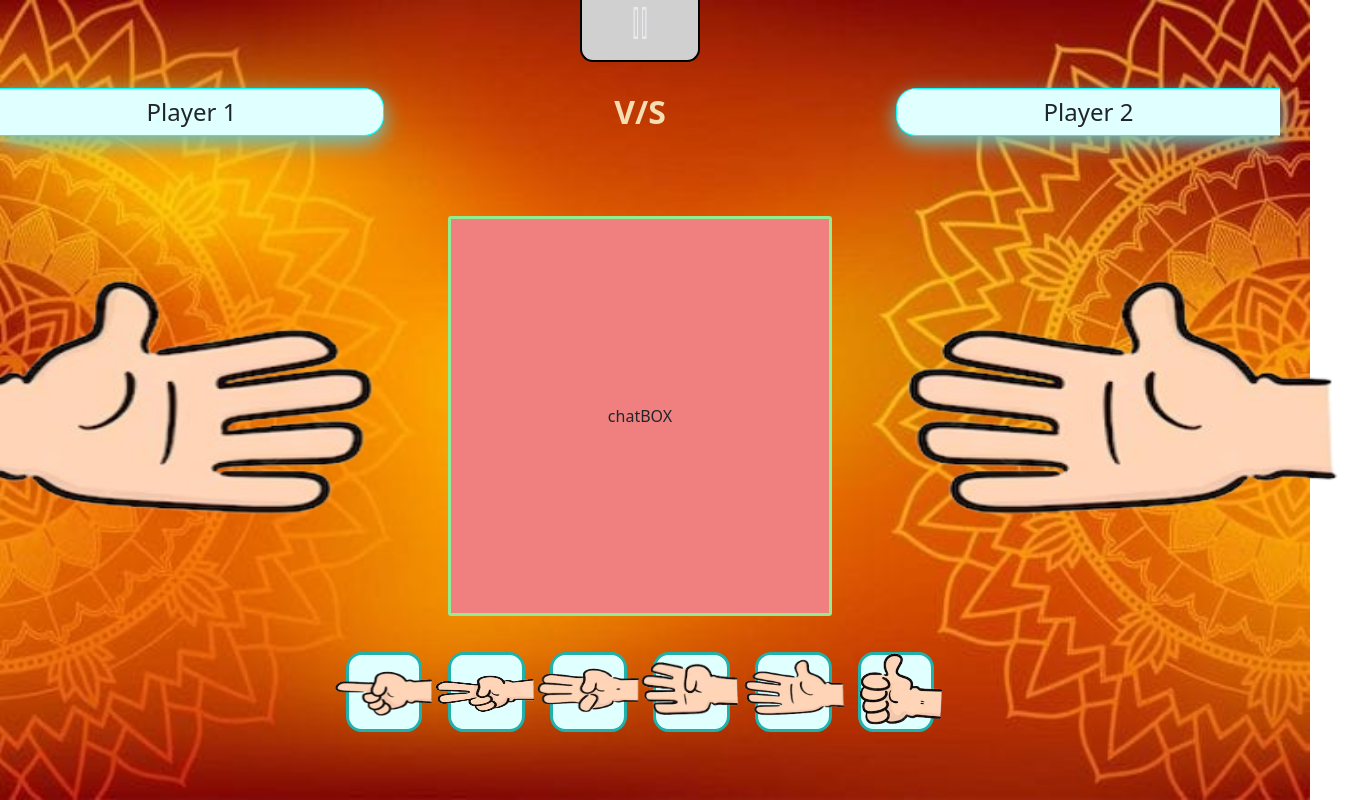
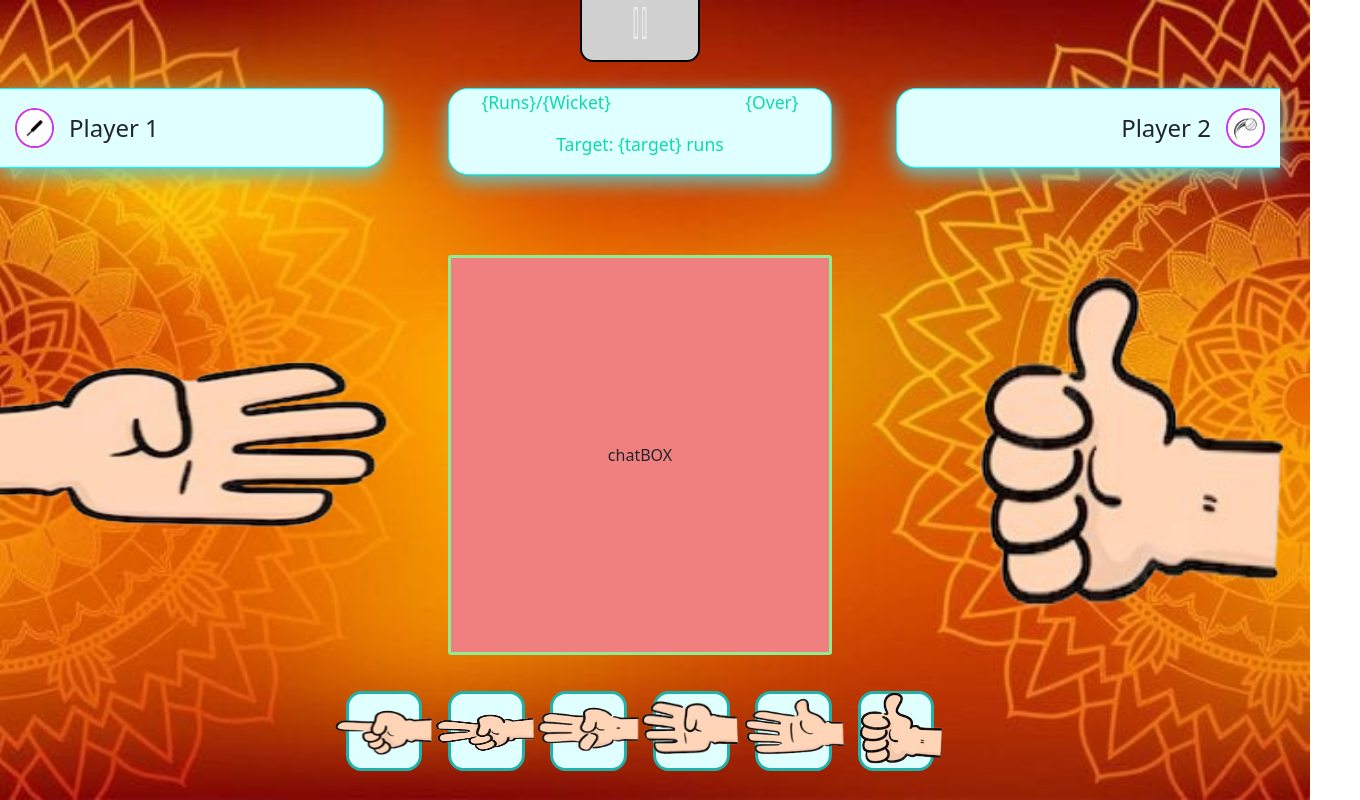
Before and after one commit to Hisoka-01/Hand_Cricket, a plain HTML site: page Frontend/1V1/Battle/index.html in a window 1280 px wide. Shown: the whole page, 1360 px wide, since content can reach past the window. Drawn offline with nearby package versions, Linux system fonts and the light colour scheme; a web font is replaced by a local one.

Commit message:
Add files via upload

```diff
--- a/Frontend/1V1/Battle/index.html
+++ b/Frontend/1V1/Battle/index.html
@@ -22,40 +22,54 @@
 
     <!-- Player Names And Scores -->
     <div class="playername container text-center">
-        <div class="items score player1 border-start-0">Player 1</div>
-        <div class="items score versus">V/S</div>
-        <div class="items score player2 border-end-0">Player 2</div>
+        <div class="items player1 border-start-0">
+            <img src="bat_logo.jpg" alt="bat" id="logoPlayer1" class="bat_bowl">
+            Player 1
+        </div>
+        <div class="items score versus">
+            <div class="versusFirstline">
+                <p>{Runs}/{Wicket}</p>
+                <p>{Over}</p>
+            </div>
+            <div class="versusSecondline">
+                <p>Target: {target} runs</p>
+            </div>
+        </div>
+        <div class="items player2 border-end-0">
+            Player 2
+            <img src="ball_logo.jpg" alt="bowl" id="logoPlayer2" class="bat_bowl">
+        </div>
     </div>
 
     <!-- Player Hand Signs -->
     <div class="handsigns container text-center">
-        <div class="signs handSigns1 border-start-0"><img src="five.png" alt="" class="leftFIVE"></div>
+        <div class="signs handSigns1 border-start-0"><img src="four.png" alt="" id="signsImg1" class="leftFOUR"></div>
            <!-- CHATBOX -->
         <div class="items signs chatBOX">
             chatBOX
         </div>
-        <div class="signs handSigns2 border-end-0"><img src="five.png" alt="" class="rightFIVE"></div>
+        <div class="signs handSigns2 border-end-0"><img src="six.png" alt="" id="signsImg2" class="rightSIX"></div>
     </div>
 
     <!-- Input Area -->
     <div class="inputBox">
         <div id="one" class="number">
-            <img src="one.png" alt="One" class="img logoOne">
+            <img src="one.png" alt="One" class="logo logoOne">
         </div>
         <div id="two" class="number">
-            <img src="two.png" alt="Two" class="img logoTwo">
+            <img src="two.png" alt="Two" class="logo logoTwo">
         </div>
         <div id="three" class="number">
-            <img src="three.png" alt="Three" class="img logoThree">
+            <img src="three.png" alt="Three" class="logo logoThree">
         </div>
         <div id="four" class="number">
-            <img src="four.png" alt="Four" class="img logoFour">
+            <img src="four.png" alt="Four" class="logo logoFour">
         </div>
         <div id="five" class="number">
-            <img src="five.png" alt="Five" class="img logoFive">
+            <img src="five.png" alt="Five" class="logo logoFive">
         </div>
         <div id="six" class="number">
-            <img src="six.png" alt="Six" class="img logoSix">
+            <img src="six.png" alt="Six" class="logo logoSix">
         </div>
     </div>
 
--- a/Frontend/1V1/Battle/style.css
+++ b/Frontend/1V1/Battle/style.css
@@ -138,16 +138,23 @@ body {
 }
 
 .score {
-    display: flex;
-    justify-content: center;
-    align-items: center;
-    height: 6vh;
     font-family: "Potta One", system-ui;
     font-size: 1.5rem;
     font-weight: 400;
+    border-radius: 20px 20px 20px 20px;
+    border: 1px solid cyan;
+    background: lightcyan;
+    box-shadow: 0px 7px 20px 0px #67c7c7;
 }
 
 .player1 {
+    display: flex;
+    justify-content: left;
+    align-items: center;
+    height: 10vh;
+    font-family: "Potta One", system-ui;
+    font-size: 1.5rem;
+    font-weight: 400;
     border-radius: 0px 20px 20px 0px;
     border: 1px solid cyan;
     background: lightcyan;
@@ -155,19 +162,70 @@ body {
 }
 
 .player2 {
+    display: flex;
+    justify-content: right;
+    align-items: center;
+    height: 10vh;
+    font-family: "Potta One", system-ui;
+    font-size: 1.5rem;
+    font-weight: 400;
     border-radius: 20px 0px 0px 20px;
     border: 1px solid cyan;
     background: lightcyan;
     box-shadow: 0px 7px 20px 0px #67c7c7;
 }
 
+.bat_bowl {
+    width: 3vw;
+    height: 5vh;
+    margin: 0 4%;
+    border-radius: 50%;
+    border: 2px solid rgb(210, 47, 239);
+}
+
+/* #logoPlayer1 {
+}
+
+#logoPlayer2 {
+} */
+
 .versus {
-    border: 0px;
-    background: transparent;
+    display: flex;
+    flex-direction: column;
+    justify-content: center;
+    align-items: center;
+    /* border: 0px; */
+    /* background: transparent; */
     font-family: "Potta One", system-ui;
-    color: #F5DEB3;
-    font-size: 2rem;
-    font-weight: 600;
+    color: #0edaae;
+    font-size: 1.1rem;
+    font-weight: 200;
+}
+
+.versusFirstline {
+    display: flex;
+    justify-content: space-between;
+    width: 83%;
+}
+
+
+
+/* Keyframes */
+@keyframes slideLeft {
+    from {
+        margin-left: -80vw;
+    }
+    to{
+        margin-left: -4vw;
+    }
+}
+@keyframes slideRight {
+    from {
+        margin-right: -80vw;
+    }
+    to{
+        margin-right: -4vw;
+    }
 }
 
 
@@ -235,6 +293,7 @@ body {
     height: 60vh;
     width: 25vw;
     margin-left: -4vw;
+    animation: slideLeft 1s forwards;
 }
 
 .rightONE {
@@ -242,6 +301,7 @@ body {
     height: 60vh;
     width: 25vw;
     margin-right: -4vw;
+    animation: slideRight 1s forwards;
 }
 
 .leftTWO {
@@ -342,7 +402,7 @@ body {
     align-items: center;
 }
 
-.img {
+.logo {
     width: 70px;
     height: auto;
     display: block;
```
Also changed, not shown: Frontend/1V1/Battle/script.js (+46 -0 lines), Frontend/1V1/Battle/ball_logo.jpg (added), Frontend/1V1/Battle/bat_logo.jpg (added).
